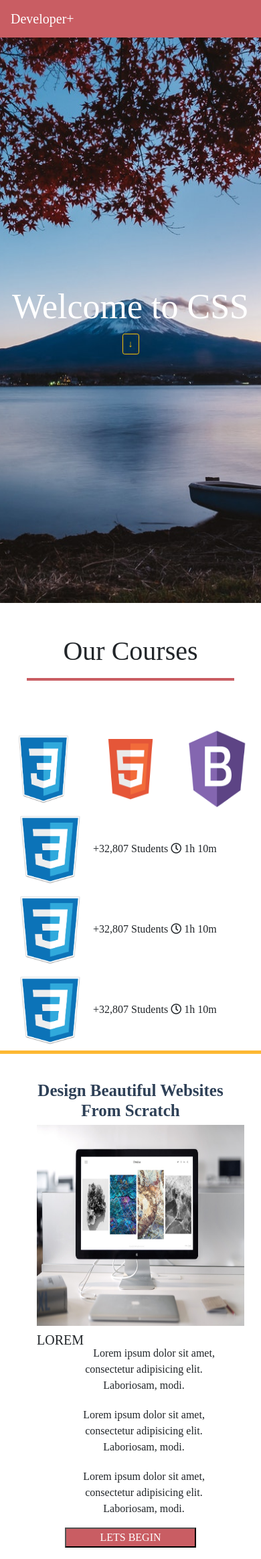
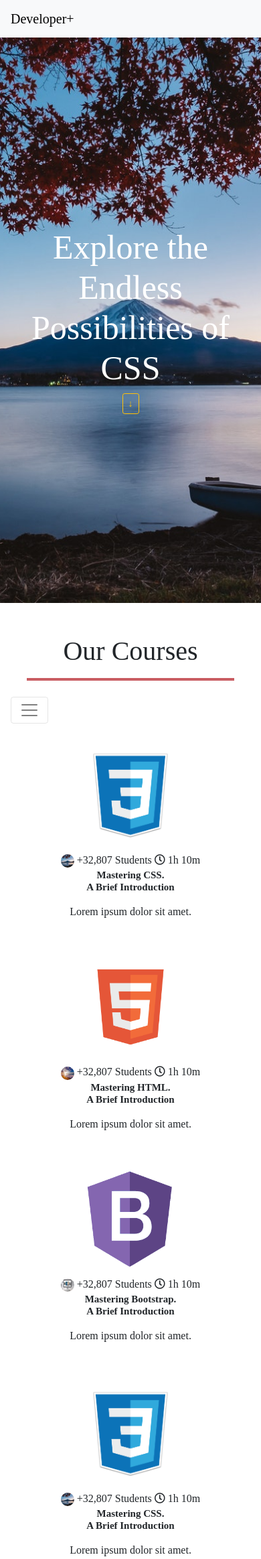
Before and after one commit to qtran1997/DeveloperPlus, a PHP site: page / in a window 390 px wide. Shown: the top 2327 px of the page at 67% size. Run offline with PHP 8.4, Linux system fonts and the light colour scheme; some libraries are stand-ins or nearby versions.

Commit message:
fixing responsiveness issues

```diff
--- a/accountpage.php
+++ b/accountpage.php
@@ -81,13 +81,13 @@ if(isset($_SESSION['id']))
                     }
                     ?>
                     <div class="row">
-                        <div class="col-lg-4 col-md-4">
+                        <div class="col-lg-4 col-md-4 col-sm-12">
                             <label for="email">Email Address</label>
                         </div>
-                        <div class="col-lg-4 col-md-4">
+                        <div class="col-lg-4 col-md-4 col-sm-12">
                             <input name="email" id ="emailchange" type="email" placeholder="<?php echo $_SESSION['email']; ?>" disabled>
                         </div>
-                        <div class="col-lg-4 col-md-4">
+                        <div class="col-lg-4 col-md-4 col-sm-12">
                             <button type="button" id="emailchangebutton">EDIT</button>
                         </div>
                     </div>
--- a/footer.php
+++ b/footer.php
@@ -29,10 +29,10 @@
             <h1>Connect</h1>
             <p>Email Us: <a href="#">sheekmedia@sdsu.edu</a></p>
             <p>Give us a call! <a href="#">555-555-5555</a></p>
-            <a href="https://www.facebook.com/SheekMedia"><i class="fab fa-facebook-square icon" style="font-size:32px;"></i></a>
-            <a href="https://twitter.com/SheekMedia"><i class="fab fa-twitter-square icon" style="font-size:32px"></i></a>
-            <a href="https://www.instagram.com/sheekmediaofficial/"><i class="fab fa-instagram icon" style="font-size:32px"></i></a>
-            <a href="https://www.linkedin.com"><i class="fab fa-linkedin icon" style="font-size:32px"></i></a>
+            <a href="https://www.facebook.com/SheekMedia"><i class="fab fa-facebook-square icon" style="font-size:20px;"></i></a>
+            <a href="https://twitter.com/SheekMedia"><i class="fab fa-twitter-square icon" style="font-size:20px"></i></a>
+            <a href="https://www.instagram.com/sheekmediaofficial/"><i class="fab fa-instagram icon" style="font-size:20px"></i></a>
+            <a href="https://www.linkedin.com"><i class="fab fa-linkedin icon" style="font-size:20px"></i></a>
             <hr class="w-100 clearfix d-md-none hidden-sm hidden-md hidden-lg">
         </div>
     </div>
--- a/index.css
+++ b/index.css
@@ -10,12 +10,8 @@ body {
 }
 
 /************************* NAVBAR *************************/
-.main_nav {
-    background: #C95D63;
-}
-
 .navbar-brand, .navbar ul li a {
-    color: #fff;
+    color: #000;
 }
 
 .nav-link:hover, .navbar-brand:hover {
@@ -46,10 +42,10 @@ body {
 }
 
 .welcome-text {
-    font-size: 52px;
+    font-size: 50px;
 }
 
-/************************* COURSES *************************/
+/************************* COURSES NAV *************************/
 .classes_header {
     margin-top: 3rem;
 }
@@ -84,37 +80,29 @@ body {
     font-weight: bold;
 }
 
-.courses {
-    box-sizing: border-box;
+/************************* COURSES *************************/
+.card {
+    border: none;
 }
 
-.courses img {
-    height: 120px;
+.course-img {
+    height: 150px;
+    width: 150px;
 }
 
-.description {
-    margin-top: -30px;
+.card-subtitle {
+    font-size: 15px;
 }
 
-.description p {
+.card-text {
+    margin-top: -20px;
     padding: 0;
-    margin: 0;
 }
 
-.course-sub-heading {
-    opacity: 0.8;
-    font-size: 14px;
-    margin-top: -20px;
-}
-
-.course-sub-heading img{
-    height: 25px;
-    width: 25px;
+.sub-heading-img {
+    height: 20px;
+    width: 20px;
     border-radius: 50%;
-}
-
-.course-title {
-    font-size: 15px;
 }
 
 /************************* DESIGN WEBSITES *************************/
@@ -137,8 +125,7 @@ body {
 
 .middle h2 {
     font-size: 20px;
-    float: left;
-
+    margin-top: 15px;
 }
 
 .middle ul li {
@@ -146,8 +133,8 @@ body {
 }
 
 .middle img {
-    height: 300px;
-    width: 310px;
+    height: auto;
+    width: 100%;
 }
 
 #css-description {
@@ -156,8 +143,10 @@ body {
 
 .middle button {
     background: #C95D63;
-    width: 70%;
+    width: 50%;
     color: #fff;
+    padding: 10px 5px;
+    margin-top: 10px;
 }
 
 #wrapper {
@@ -615,23 +604,38 @@ section.footer .bottom-footer h3{
 ::-webkit-input-placeholder {
     font-size: 11px;
     text-transform: uppercase;
+    padding-left: 7px;
 }
 
 ::-moz-input-placeholder {
     font-size: 11px;
     text-transform: uppercase;
+    padding-left: 7px;
 }
 
 ::-ms-input-placeholder {
     font-size: 11px;
     text-transform: uppercase;
+    padding-left: 7px;
+}
+
+
+@media screen and (max-width: 460px) {
+    .contact-wrapper {
+        margin: 25px auto 0;
+    }
+
+    .top-form .inner-form {
+        width: 100%;
+        margin: 5px 0;
+    }
+
+    .form-btn {
+        width: 100%;
+    }
 }
 
 /************************* END OF CONTACT *************************/
-
-
-
-
 
 /************************* LOGIN/SIGNUP *************************/
 .container-form {
--- a/index.php
+++ b/index.php
@@ -46,7 +46,7 @@ session_start();
         <section id="cover">
             <div class="cover-caption">
                 <div class="container">
-                    <h1 class="welcome-text">Welcome to CSS</h1>
+                    <h1 class="welcome-text">Explore the Endless Possibilities of CSS</h1>
                     <a href="#classes_offered" class="btn btn-outline-warning btn-sm" role="button" id="down_arrow">&darr;</a>
                 </div>
             </div>
@@ -59,7 +59,7 @@ session_start();
 
         <div class="coursemenu_filter">
 
-            <nav class="navbar navbar-expand-lg">
+            <nav class="navbar navbar-expand-lg navbar-light">
                 <button class="navbar-toggler" type="button" data-toggle="collapse" data-target="#navbarNav" aria-controls="navbarNav" aria-expanded="false" aria-label="Toggle navigation">
                     <span class="navbar-toggler-icon"></span>
                 </button>
@@ -93,115 +93,82 @@ session_start();
 
         <!-- COURSE SELECTIONS -->
 
-        <div class="container text-center courses">
-            <div class="row">
-                <div class="col-4">
-                    <img src="Images/css_icon.png" class="img-fluid" alt="">
-                </div>
-                <div class="col-4">
-                    <img src="Images/html_icon.png" class="img-fluid" alt="">
-                </div>
-                <div class="col-4">
-                    <img src="Images/bootstrap.png" class="img-fluid" alt="">
+        <div class="container mt-1 text-center">
+            <div class="card-deck">
+                <div class="card card1">
+                    <div class="card-body">
+                        <img src="Images/css_icon.png" alt="" class="img-fluid course-img">
+                        <h4 class="card-title mt-2">
+                            <h6><img src="Images/lake.jpeg" alt="" class="sub-heading-img">
+                                +32,807 Students <i class="far fa-clock"> 1h 10m</i></h6>
+                        </h4>
+                        <h5 class="card-subtitle"><strong>Mastering CSS. <br> A Brief Introduction</strong></h5>
+                        <p class="card-text mt-3">Lorem ipsum dolor sit amet.</p>
                     </div>
                 </div>
+                <div class="card card2">
+                    <div class="card-body">
+                        <img src="Images/html_icon.png" alt="" class="img-fluid course-img">
+                        <h4 class="card-title mt-2">
+                            <h6><img src="Images/shore.jpeg" alt="" class="sub-heading-img">
+                                +32,807 Students <i class="far fa-clock"> 1h 10m</i></h6>
+                        </h4>
+                        <h5 class="card-subtitle"><strong>Mastering HTML. <br> A Brief Introduction</strong></h5>
+                        <p class="card-text mt-3">Lorem ipsum dolor sit amet.</p>
                     </div>
-
-        <div class="container text-center courses">
-            <div class="col-lg-4 col-md-4 col-sm-6 col-12">
-                <div class="row">
-                    <div class="course">
-                        <img src="Images/css_icon.png" alt="" class="img-fluid">
-                        +32,807 Students <i class="far fa-clock"> 1h 10m</i>
                 </div>
-                    <div class="course">
-                        <img src="Images/css_icon.png" alt="" class="img-fluid">
-                        +32,807 Students <i class="far fa-clock"> 1h 10m</i>
-                    </div>
-                    <div class="course">
-                        <img src="Images/css_icon.png" alt="" class="img-fluid">
-                        +32,807 Students <i class="far fa-clock"> 1h 10m</i>
+                <div class="card card3">
+                    <div class="card-body">
+                        <img src="Images/bootstrap.png" alt="" class="img-fluid course-img">
+                        <h4 class="card-title mt-2">
+                            <h6><img src="Images/website.jpeg" alt="" class="sub-heading-img">
+                                +32,807 Students <i class="far fa-clock"> 1h 10m</i></h6>
+                        </h4>
+                        <h5 class="card-subtitle"><strong>Mastering Bootstrap. <br> A Brief Introduction</strong></h5>
+                        <p class="card-text mt-3">Lorem ipsum dolor sit amet.</p>
                     </div>
                 </div>
             </div>
         </div>
 
-        <!--
-<div class="container text-center description">
-<div class="row py-5">
-<div class="col-4">
-<div class="course-sub-heading">
-<img src="Images/lake.jpeg" alt="">
-+32,807 Students <i class="far fa-clock"> 1h 10m</i>
+
+        <div class="container mt-1 text-center">
+            <div class="card-deck">
+                <div class="card card1">
+                    <div class="card-body">
+                        <img src="Images/css_icon.png" alt="" class="img-fluid course-img">
+                        <h4 class="card-title mt-2">
+                            <h6><img src="Images/lake.jpeg" alt="" class="sub-heading-img">
+                                +32,807 Students <i class="far fa-clock"> 1h 10m</i></h6>
+                        </h4>
+                        <h5 class="card-subtitle"><strong>Mastering CSS. <br> A Brief Introduction</strong></h5>
+                        <p class="card-text mt-3">Lorem ipsum dolor sit amet.</p>
                     </div>
-<p class="course-title"><strong>Mastering CSS. <br> A Brief Introduction</strong></p>
-<p>Lorem ipsum dolor sit amet.</p>
                 </div>
-<div class="col-4">
-<div class="course-sub-heading">
-<img src="Images/lake.jpeg" alt="">
-+32,807 Students <i class="far fa-clock"> 1h 10m</i>
+                <div class="card card2">
+                    <div class="card-body">
+                        <img src="Images/html_icon.png" alt="" class="img-fluid course-img">
+                        <h4 class="card-title mt-2">
+                            <h6><img src="Images/shore.jpeg" alt="" class="sub-heading-img">
+                                +32,807 Students <i class="far fa-clock"> 1h 10m</i></h6>
+                        </h4>
+                        <h5 class="card-subtitle"><strong>Mastering HTML. <br> A Brief Introduction</strong></h5>
+                        <p class="card-text mt-3">Lorem ipsum dolor sit amet.</p>
                     </div>
-<p class="course-title"><strong>Mastering HTML. <br> A Brief Introduction</strong></p>
-<p>Lorem ipsum dolor sit amet.</p>
                 </div>
-<div class="col-4">
-<div class="course-sub-heading">
-<img src="Images/lake.jpeg" alt="">
-+32,807 Students <i class="far fa-clock"> 1h 10m</i>
-</div>
-<p class="course-title"><strong>Mastering Bootstrap. <br> A Brief Introduction</strong></p>
-<p>Lorem ipsum dolor sit amet.</p>
+                <div class="card card3">
+                    <div class="card-body">
+                        <img src="Images/bootstrap.png" alt="" class="img-fluid course-img">
+                        <h4 class="card-title mt-2">
+                            <h6><img src="Images/website.jpeg" alt="" class="sub-heading-img">
+                                +32,807 Students <i class="far fa-clock"> 1h 10m</i></h6>
+                        </h4>
+                        <h5 class="card-subtitle"><strong>Mastering Bootstrap. <br> A Brief Introduction</strong></h5>
+                        <p class="card-text mt-3">Lorem ipsum dolor sit amet.</p>
                     </div>
                 </div>
             </div>
--->
-
-        <!--
-<div class="container text-center pt-2 courses">
-<div class="row">
-<div class="col-4">
-<img src="Images/css_icon.png" class="img-fluid" alt="">
         </div>
-<div class="col-4">
-<img src="Images/html_icon.png" class="img-fluid" alt="">
-</div>
-<div class="col-4">
-<img src="Images/bootstrap.png" class="img-fluid" alt="">
-</div>
-</div>
-</div>
-
-<div class="container text-center description">
-<div class="row py-5">
-<div class="col-4">
-<div class="course-sub-heading">
-<img src="Images/lake.jpeg" alt="">
-+32,807 Students <i class="far fa-clock"> 1h 10m</i>
-</div>
-<p class="course-title"><strong>Mastering CSS. <br> A Brief Introduction</strong></p>
-<p>Lorem ipsum dolor sit amet.</p>
-</div>
-<div class="col-4">
-<div class="course-sub-heading">
-<img src="Images/shore.jpeg" alt="">
-+32,807 Students <i class="far fa-clock"> 1h 10m</i>
-</div>
-<p class="course-title"><strong>Mastering HTML. <br> A Brief Introduction</strong></p>
-<p>Lorem ipsum dolor sit amet.</p>
-</div>
-<div class="col-4">
-<div class="course-sub-heading">
-<img src="Images/lake.jpeg" alt="">
-+32,807 Students <i class="far fa-clock"> 1h 10m</i>
-</div>
-<p class="course-title"><strong>Mastering Bootstrap. <br> A Brief Introduction</strong></p>
-<p>Lorem ipsum dolor sit amet.</p>
-</div>
-</div>
-</div>
--->
-
 
         <div class="middle">
             <div>
@@ -209,22 +176,13 @@ session_start();
             </div>
             <div class="container">
                 <div class="row">
-                    <div class="col-lg-6 col-md-12 col-sm-12">
+                    <div class="col-lg-5 col-md-12 col-sm-12">
                         <img src="Images/website.jpeg" alt="">
                     </div>
-                    <div class="col-lg-6 col-md-12 col-sm-12" id="css-description">
-                        <h2 class="text-center">LOREM</h2>
-                        <ul>
-                            <li>
+                    <div class=" offset-lg-1 col-lg-6 col-md-12 col-sm-12" id="css-description">
+                        <h2 class="text-center">Lebron James</h2>
                         <p> Lorem ipsum dolor sit amet, consectetur adipisicing elit. Laboriosam, modi.</p>
-                            </li>
-                            <li>
                         <p> Lorem ipsum dolor sit amet, consectetur adipisicing elit. Laboriosam, modi.</p>
-                            </li>
-                            <li>
-                                <p> Lorem ipsum dolor sit amet, consectetur adipisicing elit. Laboriosam, modi.</p>
-                            </li>
-                        </ul>
                         <div id="wrapper">
                             <button type="button">LETS BEGIN</button>
                         </div>
@@ -259,6 +217,7 @@ session_start();
             </div>
         </div>
 
+        <!-- LEARN ON THE GO -->
         <div id="footer-cover">
             <div class="cover-caption">
                 <div class="container">
--- a/navloggedin.php
+++ b/navloggedin.php
@@ -1,4 +1,4 @@
-<nav class="navbar navbar-expand-lg main_nav">
+<nav class="navbar navbar-expand-lg bg-light">
     <a class="navbar-brand" href="index.php">Developer+</a>
     <button class="navbar-toggler" type="button" data-toggle="collapse" data-target="#navbarSupportedContent" aria-controls="navbarSupportedContent" aria-expanded="false" aria-label="Toggle navigation">
         <span class="navbar-toggler-icon"></span>
--- a/navloggedout.php
+++ b/navloggedout.php
@@ -1,7 +1,7 @@
-<nav class="navbar navbar-expand-lg main_nav">
+<nav class="navbar navbar-expand-lg bg-light">
     <a class="navbar-brand" href="index.php">Developer+</a>
     <button class="navbar-toggler" type="button" data-toggle="collapse" data-target="#navbarSupportedContent" aria-controls="navbarSupportedContent" aria-expanded="false" aria-label="Toggle navigation" >
-        <span class="navbar-toggler-icon" id="hamburger"></span>
+        <span class="navbar-toggler-icon"></span>
     </button>
 
     <div class="collapse navbar-collapse" id="navbarSupportedContent">
```
Also changed, not shown: other parts of index.css (+27 -32 lines), videos.php (+6 -4 lines). Lines whose indentation alone changed are shown as unchanged.
